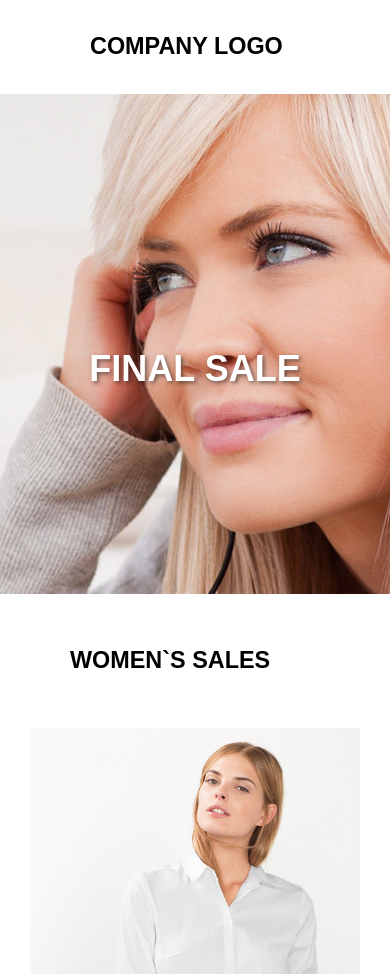
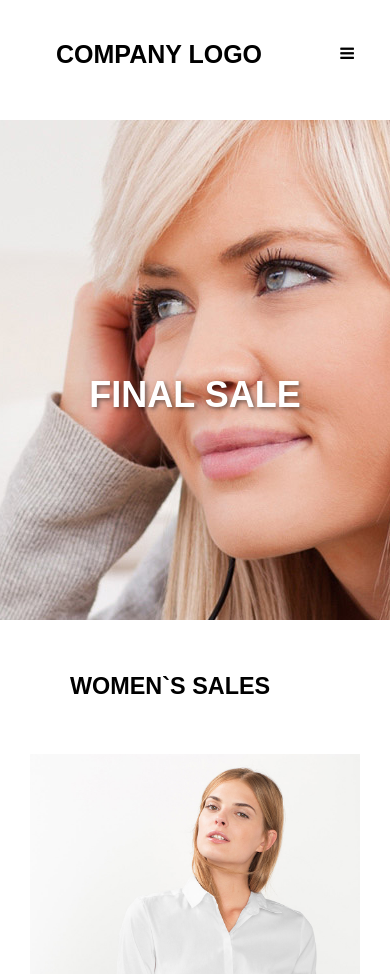
Before and after one commit to niki-9011/-HTML-CSS, a plain HTML site: page MAXGRAPHIX/index.html in a window 390 px wide. Shown: the top 974 px of the page. Drawn offline with Linux system fonts and the light colour scheme.

Commit message:
add responsive.css and app.js

```diff
--- /dev/null
+++ b/MAXGRAPHIX/app.js
@@ -0,0 +1,8 @@
+function myFunction() {
+    var x = document.getElementById("myLinks");
+    if (x.style.display === "block") {
+        x.style.display = "none";
+    } else {
+        x.style.display = "block";
+    }
+}
--- a/MAXGRAPHIX/index.html
+++ b/MAXGRAPHIX/index.html
@@ -6,12 +6,28 @@
     <meta name="viewport" content="width=device-width, initial-scale=1.0">
     <link rel="stylesheet" href="./styles.css">
     <link rel="stylesheet" href="./responsive.css">
-
+    <link rel="stylesheet" href="https://cdnjs.cloudflare.com/ajax/libs/font-awesome/4.7.0/css/font-awesome.min.css">
     <link rel="stylesheet" href="https://fonts.googleapis.com/css2?family=Jost" data-tag="font" />
     <title>Document</title>
 </head>
 
 <body>
+    <!-- Mobile Navigation Menu -->
+    <div class="mobile-container">
+        <div class="topnav">
+            <a href="#home" class="active">COMPANY LOGO</a>
+            <div id="myLinks">
+                <a href="#news">News</a>
+                <a href="#contact">Contact</a>
+                <a href="#about">About</a>
+            </div>
+            <a href="javascript:void(0);" class="icon" onclick="myFunction()">
+                <i class="fa fa-bars"></i>
+            </a>
+        </div>
+    </div>
+
+    <!-- Desktop Navigation Menu -->
     <div class="home-container">
         <div class="home-logo">
             <h3 class="navbar-logo-title">COMPANY LOGO</h3>
@@ -25,16 +41,19 @@
                 </ul>
             </nav>
         </div>
+    </div>
 
-    </div>
+    <!-- Header Section -->
     <div class="header">
         <h1>FINAL SALE</h1>
     </div>
-    </div>
+
+    <!-- Sales Section -->
     <div class="sale">
         <h3>WOMEN`S SALES</h3>
     </div>
 
+    <!-- Product Section -->
     <div class="product-container">
         <div class="product1">
             <img alt="image" src="./images/1.jpg" class="product-image1" />
@@ -61,8 +80,10 @@
             </div>
         </div>
     </div>
+
     <div class="divider"></div>
 
+    <!-- Footer Section -->
     <footer>
         <div class="foother-container1">
             <span class="footer-text1">SHOP</span>
@@ -70,7 +91,7 @@
             <a href="#" class="footer-text4">Kids</a>
             <a href="#" class="footer-text5">New</a>
             <a href="#" class="footer-text6">Sate</a>
-          </div>
+        </div>
         <div class="foother-container2">
             <span class="footer-text1">COMPANY</span>
             <a href="#" class="footer-text7">About us</a>
@@ -78,12 +99,13 @@
             <a href="#" class="footer-text9">Contact us</a>
             <a href="#" class="footer-text10">Teams of Use</a>
             <a href="#" class="footer-text11">Your Privacy</a>
-
         </div>
-          <div class="copyright">
-            <p> Copyright © 2006-2016</p>
+        <div class="copyright">
+            <p>Copyright © 2006-2016</p>
         </div>
     </footer>
 
+    <!-- Script for Mobile Menu -->
+    <script src="./app.js"></script>
 </body>
 </html>
--- a/MAXGRAPHIX/responsive.css
+++ b/MAXGRAPHIX/responsive.css
@@ -1,8 +1,69 @@
 @media (max-width: 768px) {
-    /* Основни стилове */
 * {
     box-sizing: border-box;
 }
+body {
+    font-family: Arial, Helvetica, sans-serif;
+  }
+
+  .mobile-container {
+    max-width: 480px;
+    margin: auto;
+    height: 100px;
+    color: black;
+    padding-top: 20px;
+    padding-left: 20px;
+  }
+
+  .home-container{
+    display: none;
+  }
+
+  .navbar-logo-title{
+    display:none;
+}
+.icon{
+    margin-top: 5px;
+}
+
+  .mobile-container{
+    display: block;
+  }
+
+  .topnav {
+    overflow: hidden;
+    position: relative;
+  }
+
+  .topnav #myLinks {
+    display: none;
+    padding-left: 150px;
+    background-color: #eeeeee;
+  }
+
+  .active{
+    font-size: 25px;
+  }
+
+  .topnav a {
+    color: black;
+    padding: 20px 36px;
+    text-decoration: none;
+    display: block;
+    font-weight: bold;
+
+  }
+
+  .topnav a.icon {
+    display: block;
+    position: absolute;
+    right: 0;
+    top: 0;
+  }
+
+  .active {
+    color: white;
+  }
 
 body {
     font-family: Arial, sans-serif;
@@ -10,7 +71,6 @@ body {
     padding: 0;
 }
 
-/* Стилове за навигационното меню */
 .home-container {
     display: flex;
     justify-content: space-between;
@@ -30,7 +90,6 @@ body {
     margin-right: 20px;
 }
 
-/* Стилове за заглавието */
 .header {
     text-align: center;
     padding: 20px;
@@ -40,7 +99,6 @@ body {
     font-size: 36px;
 }
 
-/* Стилове за продуктите */
 .product-container {
     display: flex;
     flex-wrap: wrap;
@@ -67,7 +125,6 @@ body {
     font-size: 16px;
 }
 
-/* Стилове за футъра */
 footer {
     background-color: ffffff;
     padding: 20px;
@@ -97,6 +154,4 @@ footer {
     display: block;
     margin-bottom: 10px;
 }
-
-
 }
--- a/MAXGRAPHIX/styles.css
+++ b/MAXGRAPHIX/styles.css
@@ -36,6 +36,10 @@
     font-family: Jost;
     gap: 70px;
 }
+.mobile-container{
+    display: none;
+}
+
 
 
 a {
@@ -121,7 +125,6 @@ a {
     margin: 40px auto;
 }
 
-
 .footer-text1,
 .footer-text2,
 .footer-text3,
```
